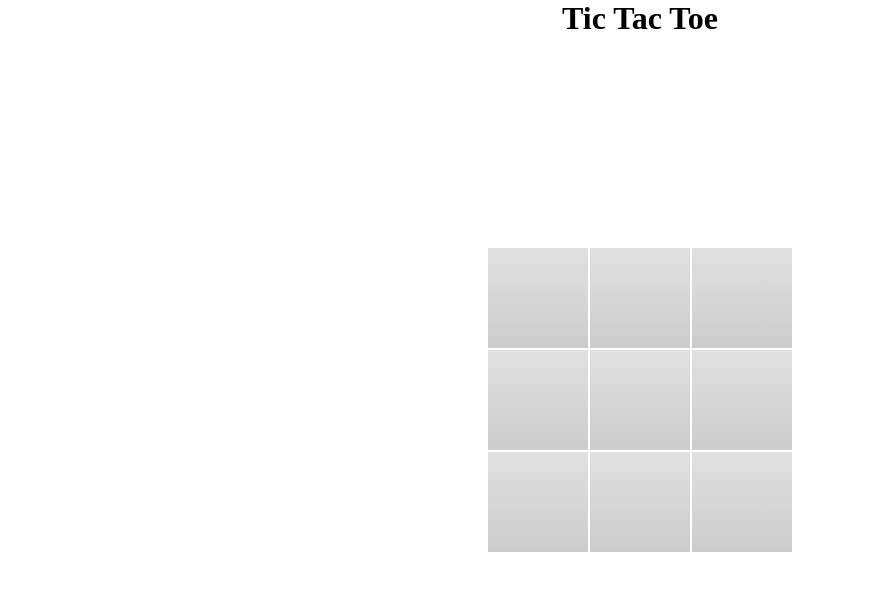
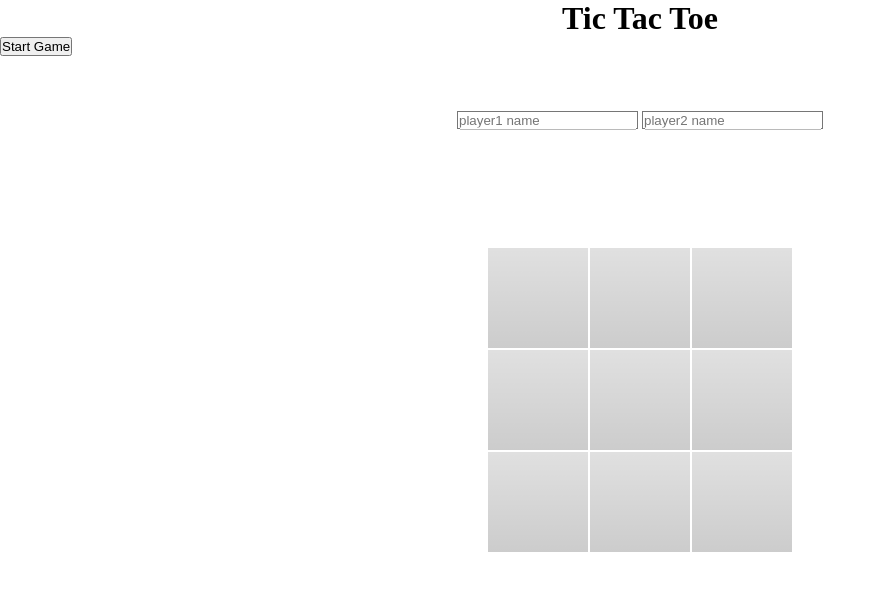
Before and after one commit to jaspreet-singh-sahota/tic-tac-toe-javascript, a plain HTML site: page index.html in a window 1280 px wide. Shown: the whole page, without its empty margins (0-886 px from the left). Drawn offline with Linux system fonts and the light colour scheme.

Commit message:
Add form for user input

```diff
--- a/index.html
+++ b/index.html
@@ -9,6 +9,13 @@
   </head>
   <body>
     <h1 class="title">Tic Tac Toe</h1>
+    <div class="form-userinput">
+      <form action="">
+        <input type="text" placeholder="player1 name">
+        <input type="text" placeholder="player2 name">
+      </form>
+    </div>
+    <button onclick="startGame()">Start Game</button>
     <table>
       <tr>
         <td class="cell" id="0"></td>
--- a/styles/style.css
+++ b/styles/style.css
@@ -44,3 +44,10 @@ td:hover {
   color: white;
   box-shadow: 0 4px 8px 0 rgba(0, 0, 0, 0.2), 0 6px 20px 0 rgba(0, 0, 0, 0.19)
 }
+
+.form-userinput {
+  position: absolute;
+  top: 15%;
+  left: 50%;
+  transform: translate(-50%, -50%);
+}
```
